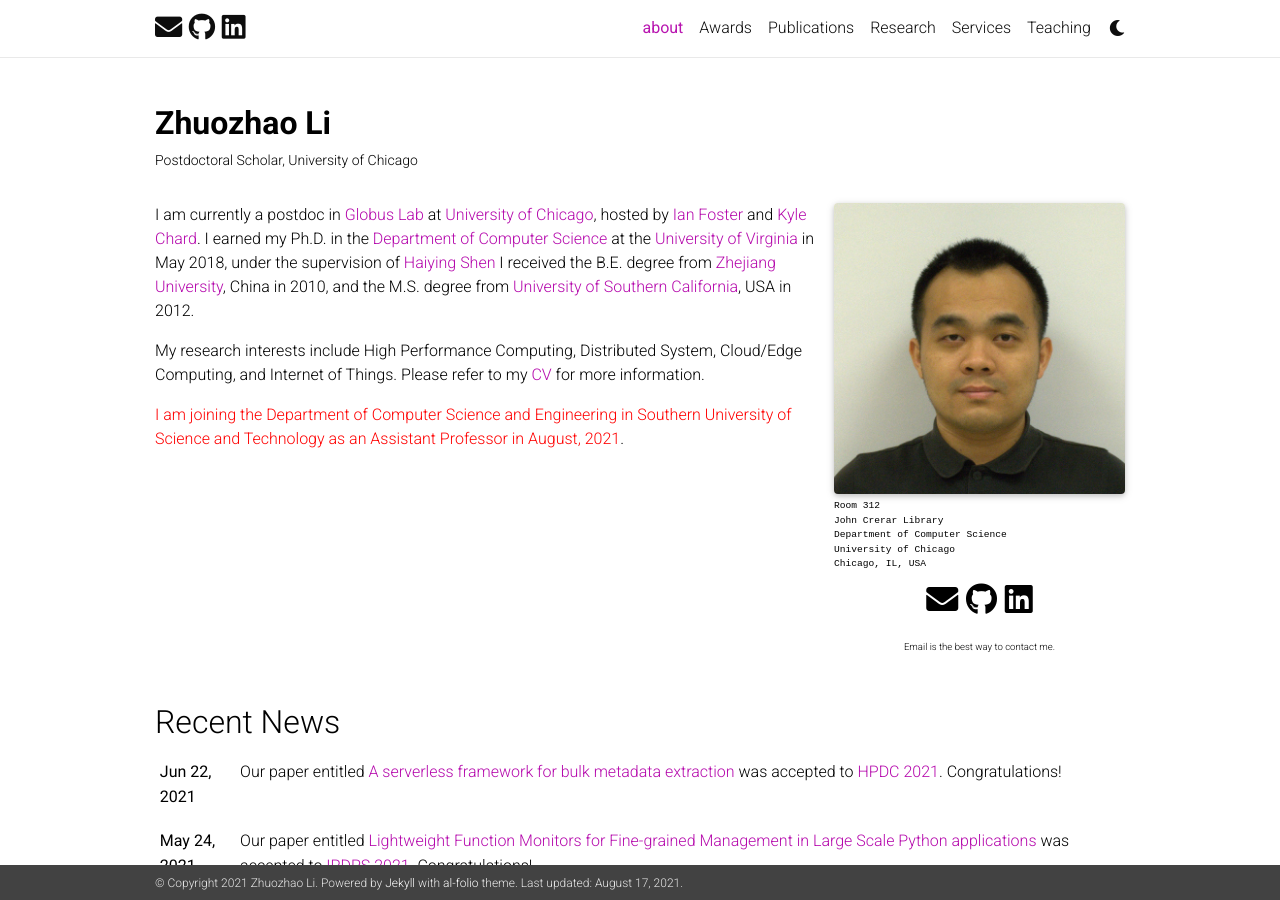
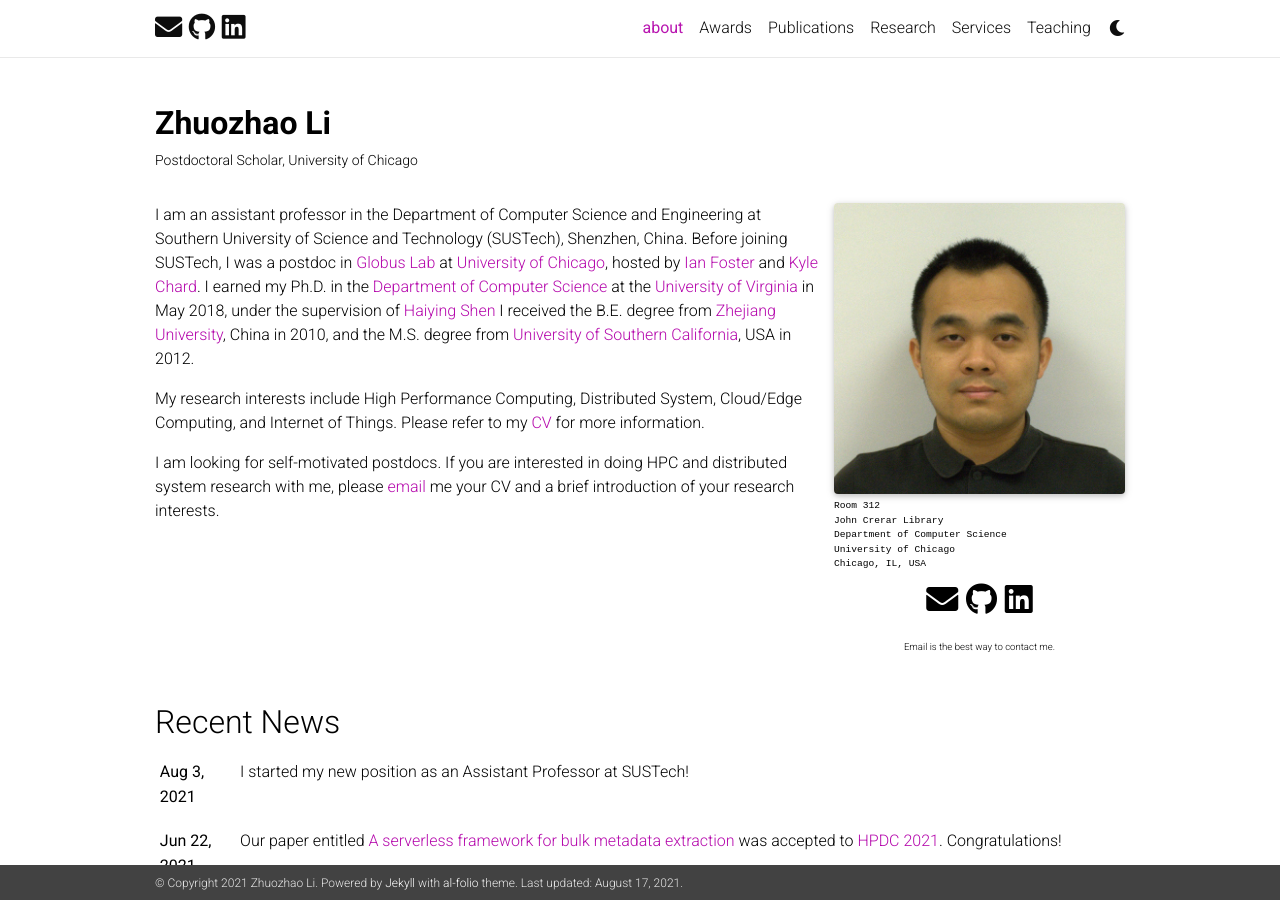
Before and after one commit to ZhuozhaoLi/ZhuozhaoLi.github.io, a Jekyll site: the page built from _pages/about.md, in a window 1280 px wide and 900 px high. Built offline with Jekyll 4.4.1, drawn with Linux system fonts in a browser that asks for light colours; nearby versions of some CDN libraries; comment, search, counter and statistics services are not loaded; a style sheet for code colours, icons or effects is not loaded.

Commit message:
update to sustech

```diff
--- a/_config.yml
+++ b/_config.yml
@@ -6,13 +6,13 @@ title: blank # the website title (if blank, full name will be used instead)
 first_name: Zhuozhao
 middle_name:
 last_name: Li
-email: zhuozhao@uchicago.edu
+email: lizz@sustech.edu.cn
 description: > # the ">" symbol means to ignore newlines until "footer_text:"
   A simple, whitespace theme for academics. Based on [*folio](https://github.com/bogoli/-folio) design.
 footer_text: >
   Powered by <a href="http://jekyllrb.com/" target="_blank">Jekyll</a> with <a href="https://github.com/alshedivat/al-folio" target="_blank">al-folio</a> theme.
 
-icon: /assets/img/uchicago-icon.png # the emoji used as the favicon
+icon: /assets/img/sustech-icon.png # the emoji used as the favicon
 url:  # the base hostname & protocol for your site
 baseurl:  # the subpath of your site, e.g. /blog/
 last_updated: True # set to true if you want to display last updated in the footer
--- a/_pages/about.md
+++ b/_pages/about.md
@@ -19,7 +19,8 @@ selected_papers: true # includes a list of papers marked as "selected={true}"
 social: true  # includes social icons at the bottom of the page
 ---
 
-I am currently a postdoc in [Globus Lab](http://labs.globus.org/){:target="\_blank"} at [University of Chicago](https://www.uchicago.edu/){:target="\_blank"}, hosted by [Ian Foster](http://www.ianfoster.org/){:target="\_blank"} and [Kyle Chard](https://kylechard.com/){:target="\_blank"}. I earned my Ph.D. in the [Department of Computer Science](http://www.cs.virginia.edu/){:target="\_blank"} at the [University of Virginia](http://www.virginia.edu/){:target="\_blank"} in May 2018, under the supervision of [Haiying Shen](http://www.cs.virginia.edu/~hs6ms/){:target="\_blank"}
+I am an assistant professor in the Department of Computer Science and Engineering at Southern University of Science and Technology (SUSTech), Shenzhen, China.
+Before joining SUSTech, I was a postdoc in [Globus Lab](http://labs.globus.org/){:target="\_blank"} at [University of Chicago](https://www.uchicago.edu/){:target="\_blank"}, hosted by [Ian Foster](http://www.ianfoster.org/){:target="\_blank"} and [Kyle Chard](https://kylechard.com/){:target="\_blank"}. I earned my Ph.D. in the [Department of Computer Science](http://www.cs.virginia.edu/){:target="\_blank"} at the [University of Virginia](http://www.virginia.edu/){:target="\_blank"} in May 2018, under the supervision of [Haiying Shen](http://www.cs.virginia.edu/~hs6ms/){:target="\_blank"}
 I received the B.E. degree <!--- in [Optical Engineering](http://opt.zju.edu.cn/english/){:target="\_blank"} --->
 from [Zhejiang University](http://www.zju.edu.cn/english/){:target="\_blank"}, China in 2010,
 and the M.S. degree <!--- in [Electrical Engineering](http://ee.usc.edu/){:target="\_blank"} --->
@@ -28,8 +29,4 @@ from [University of Southern California](http://www.usc.edu/){:target="\_blank"}
 My research interests include High Performance Computing, Distributed System, Cloud/Edge Computing, and Internet of Things.
 Please refer to my [CV](assets/CV-ZhuozhaoLi.pdf){:target="\_blank"} for more information.
 
-<span style="color:red">I am joining the Department of Computer Science and Engineering in Southern University of Science and Technology as an Assistant Professor in August, 2021</span>.
-
-<!---
-I am looking for self-motivated students (both M.S. and Ph.D.) and postdocs. If you are interested in doing HPC and distributed system research with me, please [email](mailto:zhuozhao@uchicago.edu) me your CV and a brief introduction of your research interests.
---->
+I am looking for self-motivated postdocs. If you are interested in doing HPC and distributed system research with me, please [email](mailto:lizz@sustech.edu.cn) me your CV and a brief introduction of your research interests.
```
Also changed, not shown: _news/2021-08-03-faculty-sustech.md (added, +7 -0 lines), assets/img/sustech-icon.png (added).
